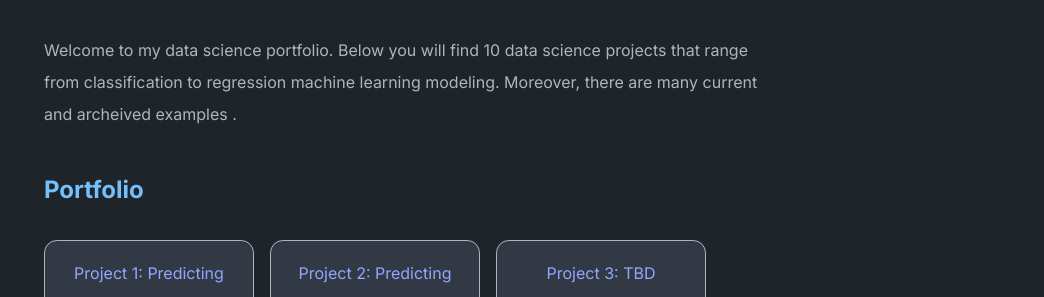
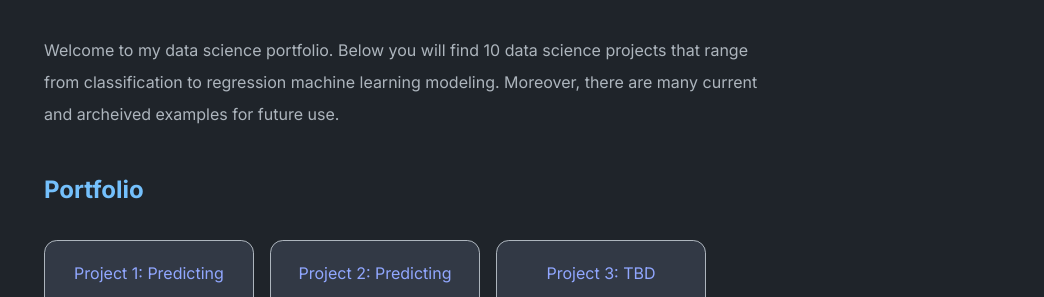
Before and after one commit to Josef9154/JRochelle_Portfolio, a Jekyll site: the page built from index.md, in a window 1280 px wide and 900 px high. Shown: the part 199-496 px from the top of the window, without its empty margins (236-1280 px from the left). Built offline with Jekyll 4.4.1, drawn with Linux system fonts in a browser that asks for light colours.

Commit message:
_config.yml: changed

```diff
--- a/_config.yml
+++ b/_config.yml
@@ -2,7 +2,7 @@ title: Joseph Rochelle's Portfolio
 author: Joseph Rochelle
 url: ''
 description: >
-  Welcome to my data science portfolio. Below you will find 10 data science projects that range from classification to regression machine learning modeling. Moreover, there are many current and archeived examples .
+  Welcome to my data science portfolio. Below you will find 10 data science projects that range from classification to regression machine learning modeling. Moreover, there are many current and archeived examples for future use.
 permalink: '/:slug.html'
 favicon: ./logo.png
 remote_theme: abhinavs/moonwalk
```
